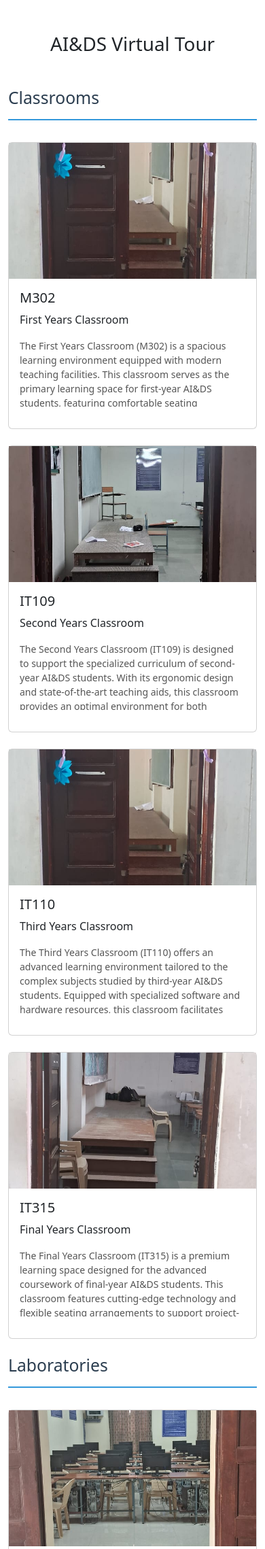
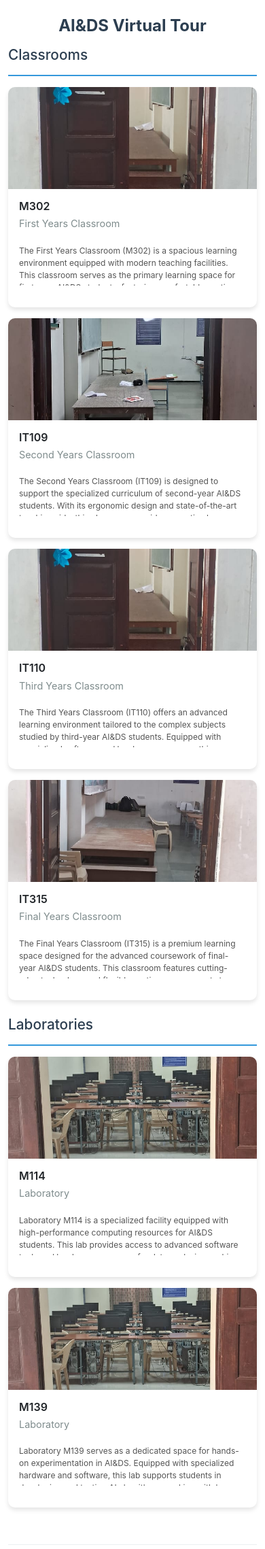
Before and after one commit to ShakthiNandan/AIandDS-VIrtual-Tour-Gallery, a Flask app: page / in a window 390 px wide. Shown: the top 2278 px of the page at 68% size. Run offline with Flask 3, Linux system fonts and the light colour scheme.

Commit message:
added ui

```diff
--- a/templates/index.html
+++ b/templates/index.html
@@ -2,16 +2,27 @@
 <html lang="en">
 <head>
     <meta charset="UTF-8">
-    <meta name="viewport" content="width=device-width, initial-scale=1.0">
+    <meta name="viewport" content="width=device-width, initial-scale=1.0, maximum-scale=1.0, user-scalable=no">
     <title>AI&DS Virtual Tour</title>
     <link href="https://cdn.jsdelivr.net/npm/bootstrap@5.3.0/dist/css/bootstrap.min.css" rel="stylesheet">
     <style>
+        body {
+            font-family: -apple-system, BlinkMacSystemFont, 'Segoe UI', Roboto, Oxygen, Ubuntu, Cantarell, sans-serif;
+        }
         .room-card {
             transition: transform 0.3s ease;
             cursor: pointer;
+            height: 100%;
+            display: flex;
+            flex-direction: column;
+            box-shadow: 0 4px 6px rgba(0, 0, 0, 0.1);
+            border: none;
+            border-radius: 10px;
+            overflow: hidden;
         }
         .room-card:hover {
             transform: translateY(-5px);
+            box-shadow: 0 10px 15px rgba(0, 0, 0, 0.1);
         }
         .room-thumbnail {
             width: 100%;
@@ -22,12 +33,14 @@
             width: 100%;
             max-height: 400px;
             object-fit: cover;
+            border-radius: 8px;
         }
         .section-title {
             color: #2c3e50;
             margin-bottom: 2rem;
             padding-bottom: 1rem;
             border-bottom: 2px solid #3498db;
+            font-size: 1.8rem;
         }
         .website-credit {
             text-align: center;
@@ -45,6 +58,7 @@
             max-height: 100px;
             overflow-y: auto;
             padding-right: 5px;
+            flex-grow: 1;
         }
         .card-description::-webkit-scrollbar {
             width: 4px;
@@ -60,17 +74,119 @@
         .card-description::-webkit-scrollbar-thumb:hover {
             background: #555;
         }
+        .card-body {
+            display: flex;
+            flex-direction: column;
+            flex-grow: 1;
+        }
+        .card-title {
+            font-weight: 600;
+            margin-bottom: 5px;
+        }
+        .card-text {
+            color: #7f8c8d;
+            margin-bottom: 10px;
+        }
+        .page-title {
+            font-weight: 700;
+            color: #2c3e50;
+            margin-bottom: 1.5rem;
+            text-align: center;
+        }
+        .modal-content {
+            border-radius: 15px;
+            overflow: hidden;
+        }
+        .modal-header {
+            background-color: #f8f9fa;
+            border-bottom: 1px solid #e9ecef;
+        }
+        .modal-title {
+            font-weight: 600;
+            color: #2c3e50;
+        }
+        .btn-primary {
+            background-color: #3498db;
+            border-color: #3498db;
+            padding: 10px 20px;
+            font-weight: 500;
+            border-radius: 25px;
+        }
+        .btn-primary:hover {
+            background-color: #2980b9;
+            border-color: #2980b9;
+        }
+        .form-check-input:checked {
+            background-color: #3498db;
+            border-color: #3498db;
+        }
+
+        /* Mobile Styles */
+        @media (max-width: 768px) {
+            .page-title {
+                font-size: 1.8rem;
+                margin-bottom: 1rem;
+            }
+            .section-title {
+                font-size: 1.5rem;
+                margin-bottom: 1.5rem;
+            }
+            .room-thumbnail {
+                height: 180px;
+            }
+            .card-description {
+                max-height: 80px;
+                font-size: 13px;
+            }
+            .modal-dialog {
+                margin: 0.5rem;
+            }
+            .modal-image {
+                max-height: 300px;
+            }
+        }
+
+        /* Small Mobile Styles */
+        @media (max-width: 480px) {
+            .page-title {
+                font-size: 1.5rem;
+            }
+            .section-title {
+                font-size: 1.3rem;
+                margin-bottom: 1rem;
+            }
+            .room-thumbnail {
+                height: 150px;
+            }
+            .card-description {
+                max-height: 60px;
+                font-size: 12px;
+            }
+            .card-title {
+                font-size: 1rem;
+            }
+            .card-text {
+                font-size: 0.9rem;
+            }
+            .modal-image {
+                max-height: 250px;
+            }
+            .btn-primary {
+                padding: 8px 16px;
+                font-size: 0.9rem;
+            }
+        }
     </style>
 </head>
 <body>
-    <div class="container py-5">
-        <h1 class="text-center mb-5">AI&DS Virtual Tour</h1>
+    <div class="container py-4 py-md-5">
+        <h1 class="page-title">AI&DS Virtual Tour</h1>
 
         <div class="row">
             <!-- Classrooms Section -->
             <div class="col-md-6 mb-4">
                 <h2 class="section-title">Classrooms</h2>
-                <div class="row g-4">
+                <div class="row g-3 g-md-4">
                     <div class="col-md-6">
                         <div class="card room-card" data-room="M302" data-name="First Years Classroom">
                             <img src="{{ url_for('static', filename='thumbnails/M302.jpg') }}" class="room-thumbnail" alt="M302 - First Years Classroom">
@@ -117,7 +233,7 @@
             <!-- Laboratories Section -->
             <div class="col-md-6 mb-4">
                 <h2 class="section-title">Laboratories</h2>
-                <div class="row g-4">
+                <div class="row g-3 g-md-4">
                     <div class="col-md-6">
                         <div class="card room-card" data-room="M114" data-name="Laboratory M114">
                             <img src="{{ url_for('static', filename='thumbnails/M114.jpg') }}" class="room-thumbnail" alt="M114 Laboratory">
@@ -205,6 +321,19 @@
                 const resolution = resolutionToggle.checked ? 'high' : 'low';
                 window.location.href = `/vr-view?room=${currentRoom}&res=${resolution}`;
             });
+
+            // Handle touch events for mobile
+            if ('ontouchstart' in window) {
+                document.querySelectorAll('.room-card').forEach(card => {
+                    card.addEventListener('touchstart', function() {
+                        this.style.transform = 'scale(0.98)';
+                    });
+
+                    card.addEventListener('touchend', function() {
+                        this.style.transform = '';
+                    });
+                });
+            }
         });
     </script>
 </body>
```
